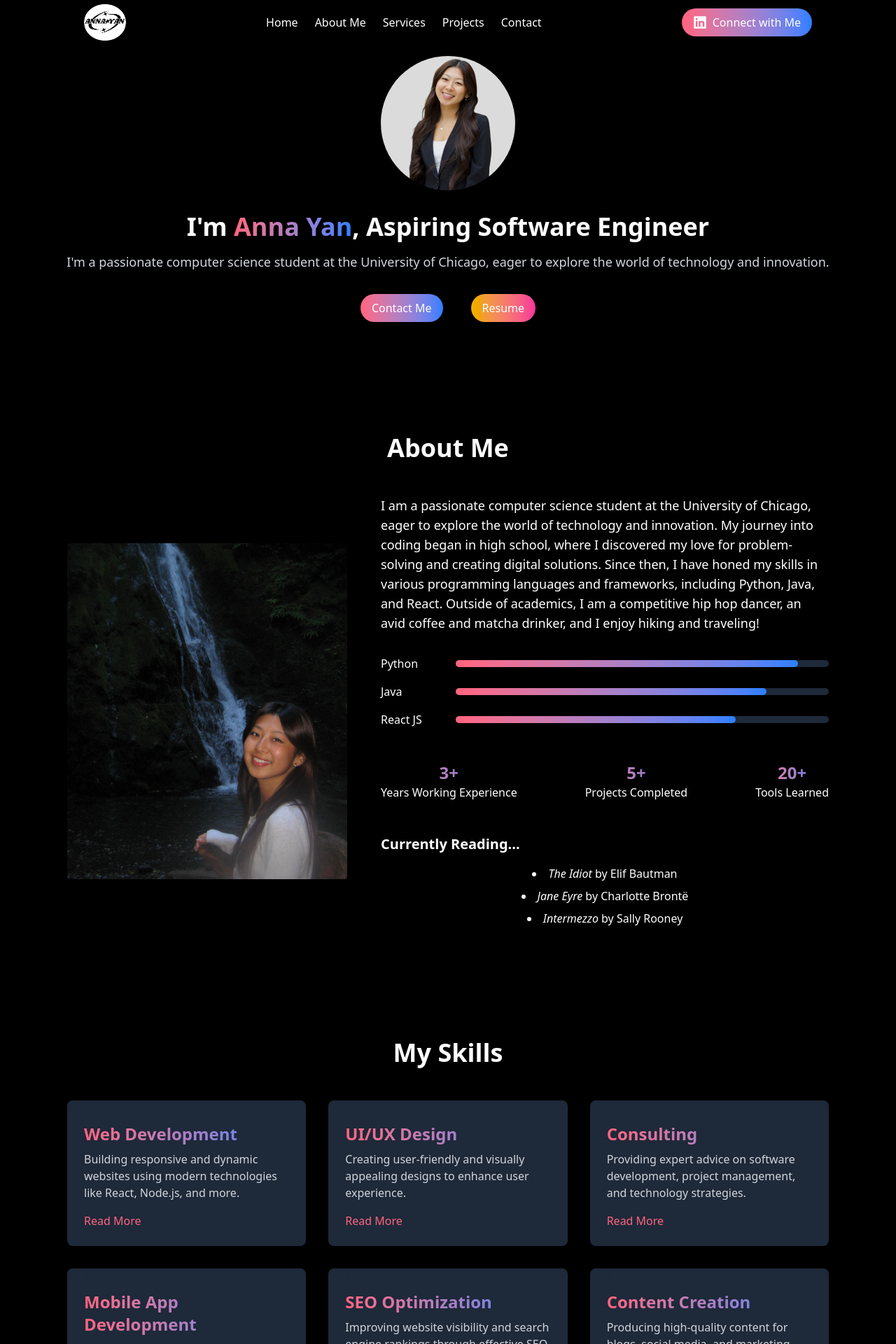
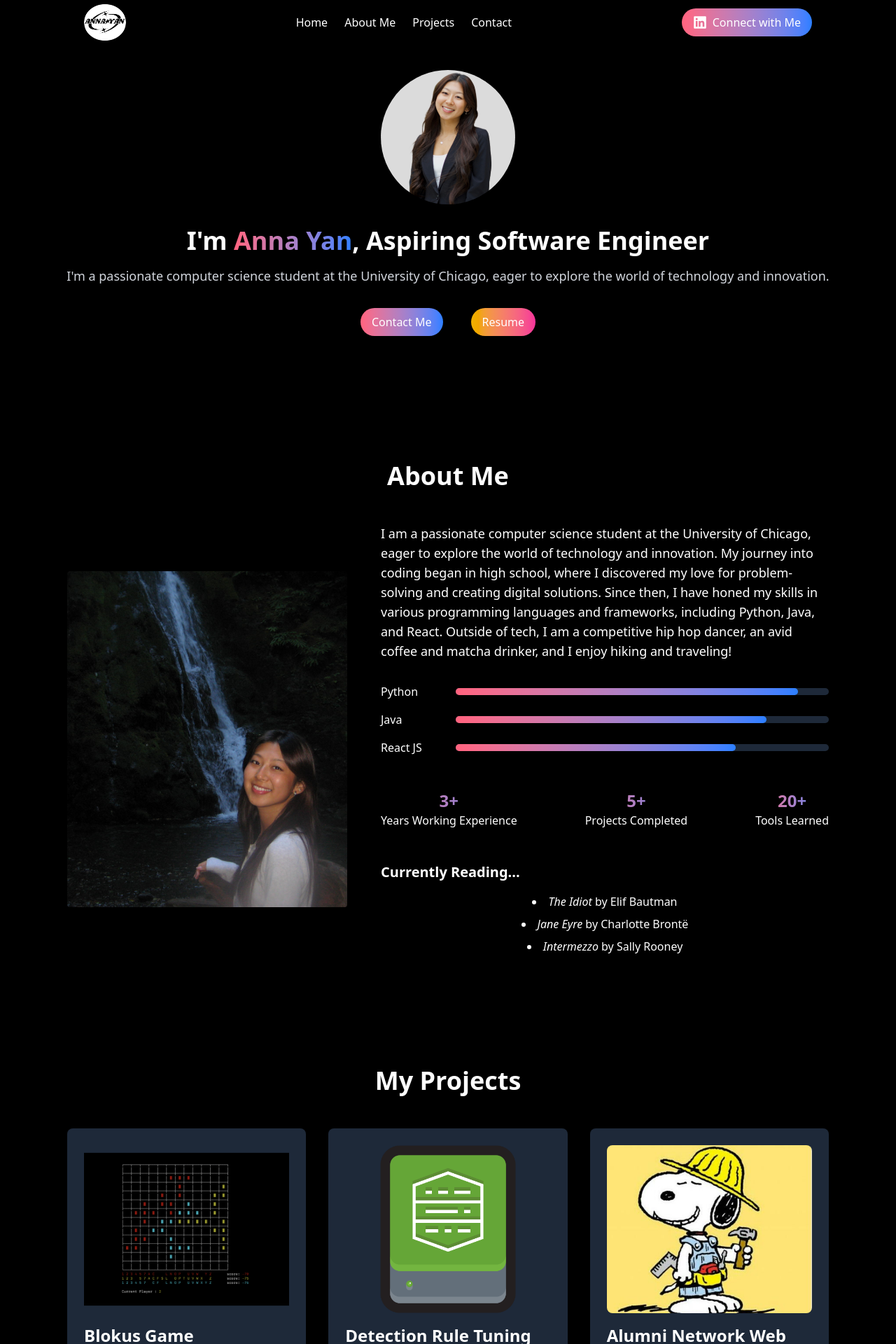
Before and after one commit to anna-y-yan/annas-personal-website, a React (Vite) app: page / in a window 1280 px wide. Shown: the top 1920 px of the page at 70% size. Built offline with nearby package versions, Linux system fonts and the light colour scheme; a web font is replaced by a local one.

Commit message:
removed services section, took out subscription button in footer

```diff
--- a/src/App.jsx
+++ b/src/App.jsx
@@ -18,7 +18,7 @@ function App() {
       <Navbar />
       <Hero />
       <About />
-      <Service />
+      {/* <Service /> */}
       <Projects />
       <Contact />
       <Footer />
--- a/src/components/About.jsx
+++ b/src/components/About.jsx
@@ -17,7 +17,7 @@ const About = () => {
                             into coding began in high school, where I discovered my love for problem-solving
                             and creating digital solutions. Since then, I have honed my skills in
                             various programming languages and frameworks, including Python, Java, and React. Outside
-                            of academics, I am a competitive hip hop dancer, an avid coffee and matcha drinker, and
+                            of tech, I am a competitive hip hop dancer, an avid coffee and matcha drinker, and
                             I enjoy hiking and traveling!
                         </p>
                         {/* Skills progress bars */}
--- a/src/components/Footer.jsx
+++ b/src/components/Footer.jsx
@@ -7,14 +7,14 @@ const Footer = () => {
         <div className='container mx-auto px-8 md:px-16 lg:px-24'>
             <div className='flex flex-col md:flex-row md:space-x-12 items-center mb-4'>
                 <div className='flex-1 mb-4 md:mb-0'>
-                    <h3 className='text-2xl font-bold mb-2'>Anna</h3>
-                    <p className='text-gray-400'>
+                    <h3 className='text-2xl font-bold mb-2'>Anna Yan</h3>
+                </div>
+                <div className='flex-1 w-full'>
+                    <p className='text-gray-400 text-center md:text-center lg:text-right'>
                         Computer Science Student | University of Chicago<br/>
                         Passionate about coding, problem-solving, and innovation.<br/>
                     </p>
-                </div>
-                <div className='flex-1 w-full'>
-                    <form className='flex items-center justify-center'>
+                    {/* <form className='flex items-center justify-center'>
                         <input
                             type='email'
                             placeholder='Enter your email'
@@ -27,7 +27,7 @@ const Footer = () => {
                         >
                             Subscribe
                         </button>
-                    </form>
+                    </form> */}
                 </div>
             </div>
 
@@ -38,7 +38,7 @@ const Footer = () => {
                 <p className='text-gray-400'>
                     &copy; {new Date().getFullYear()} Anna Yan. All rights reserved.
                 </p>
-                <div className='flex space-x-4 my-4 md:my-0'>
+                <div className='flex space-x-4 my-4 md:my-0 text-xl'>
                     <a
                         target="_blank"
                         rel="noopener noreferrer"
--- a/src/components/Hero.jsx
+++ b/src/components/Hero.jsx
@@ -4,7 +4,7 @@ import HeroImage from '../assets/hero-image.png'
 const Hero = () => {
   return (
     <section id="hero" className='scroll-mt-5 md:scroll-mt-10'>
-        <div className='bg-black text-white text-center py-20'>
+        <div className='bg-black text-white text-center py-25'>
             <img src={HeroImage} alt='profile picture'
             className= 'mx-auto mb-8 w-48 h-48 rounded-full object-cover transform transition-transform duration-300 hover:scale-110'/>
             <h1 className='text-4xl font-bold'>
--- a/src/components/Navbar.jsx
+++ b/src/components/Navbar.jsx
@@ -27,7 +27,7 @@ export default function Navbar() {
                 <div className='space-x-6'>
                     <a href="#hero" className='hover:text-gray-400'>Home</a>
                     <a href="#about" className='hover:text-gray-400'>About Me</a>
-                    <a href="#services" className='hover:text-gray-400'>Services</a>
+                    {/* <a href="#services" className='hover:text-gray-400'>Services</a> */}
                     <a href="#projects" className='hover:text-gray-400'>Projects</a>
                     <a href="#contact" className='hover:text-gray-400'>Contact</a>
                 </div>
```
